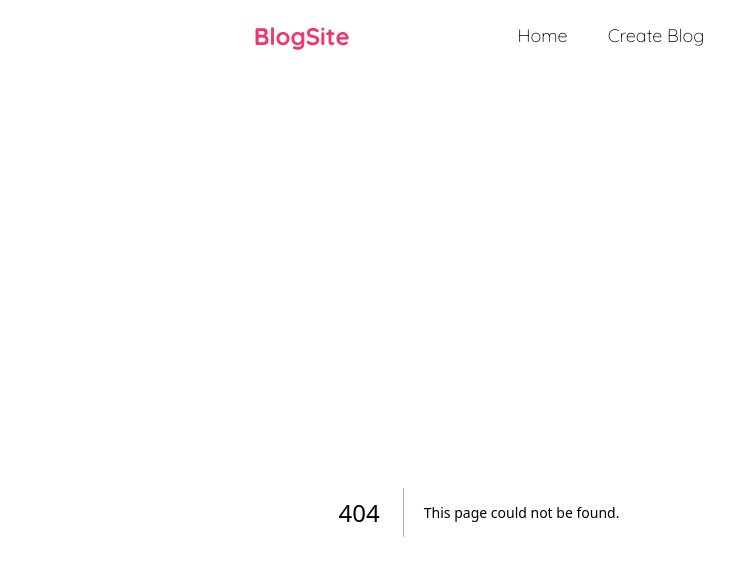
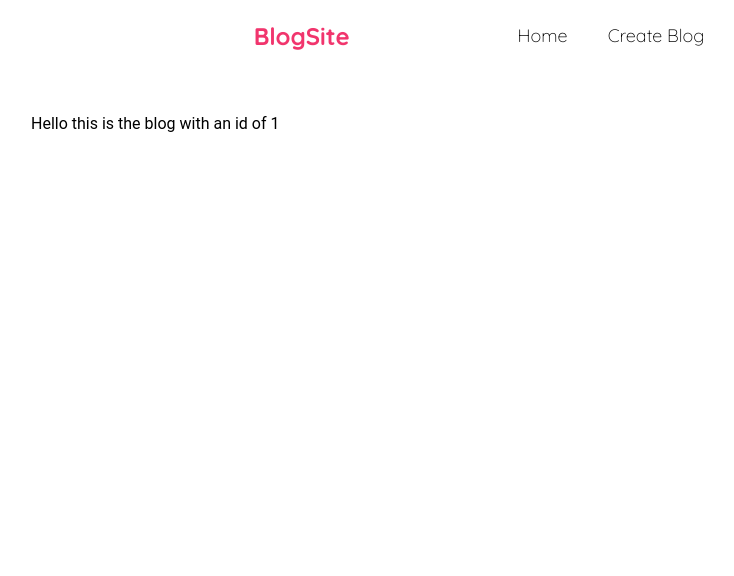
Before and after one commit to ENamja/nextjs-blog, a Next.js app: page /blog/1 in a window 1280 px wide. Before the commit this address had no page. Shown: the top 576 px of the page, without its empty margins (161-895 px from the left). Built offline with nearby package versions, Linux system fonts and the light colour scheme.

Commit message:
Create basic template of blogpage

```diff
--- /dev/null
+++ b/app/blog/[id]/BlogBody.tsx
@@ -0,0 +1,3 @@
+function BlogBody() {}
+
+export default BlogBody;
--- /dev/null
+++ b/app/blog/[id]/BlogHeader.tsx
@@ -0,0 +1,3 @@
+function BlogHeader() {}
+
+export default BlogHeader;
--- /dev/null
+++ b/app/blog/[id]/page.tsx
@@ -0,0 +1,14 @@
+"use client";
+
+import BlogHeader from "./BlogHeader";
+import BlogBody from "./BlogBody";
+
+function BlogPage({ params }: { params: { id: string } }) {
+  return (
+    <div className="max-w-4xl w-full flex flex-col">
+      Hello this is the blog with an id of {params.id}
+    </div>
+  );
+}
+
+export default BlogPage;
```
